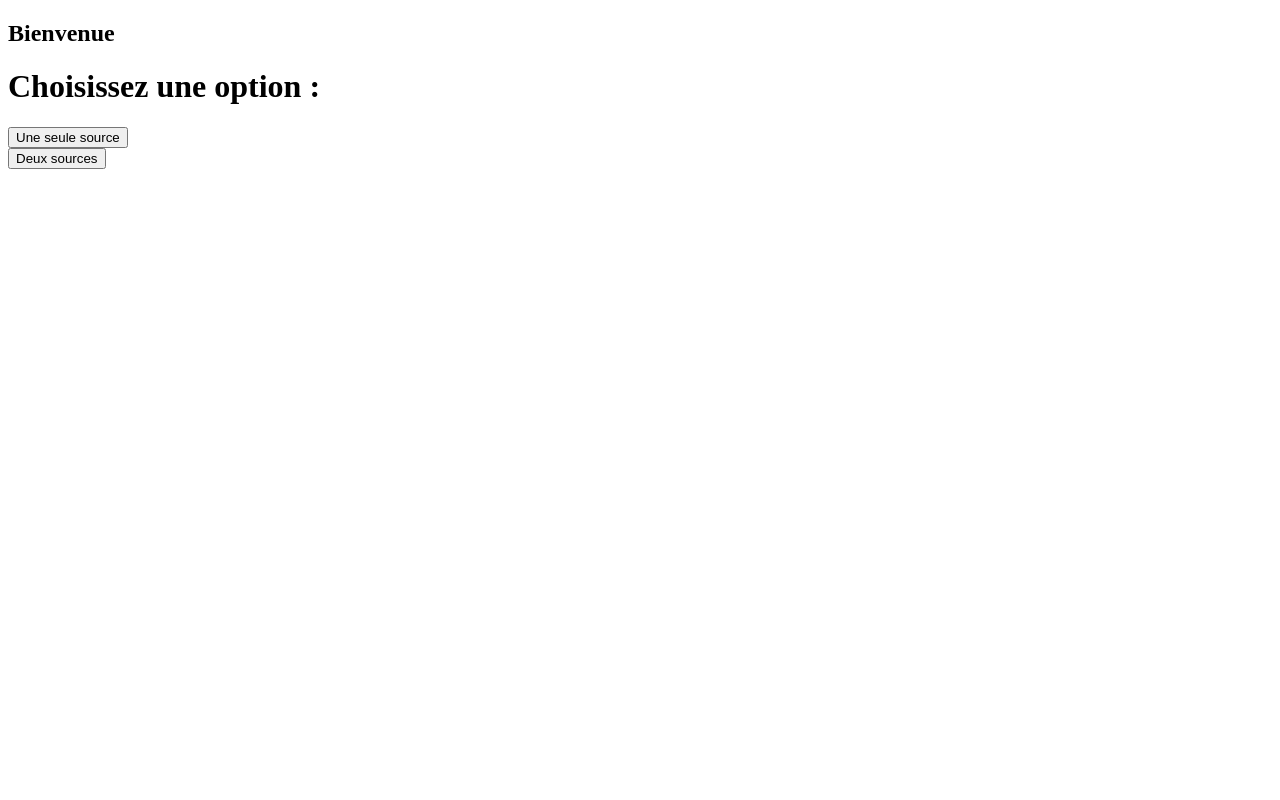
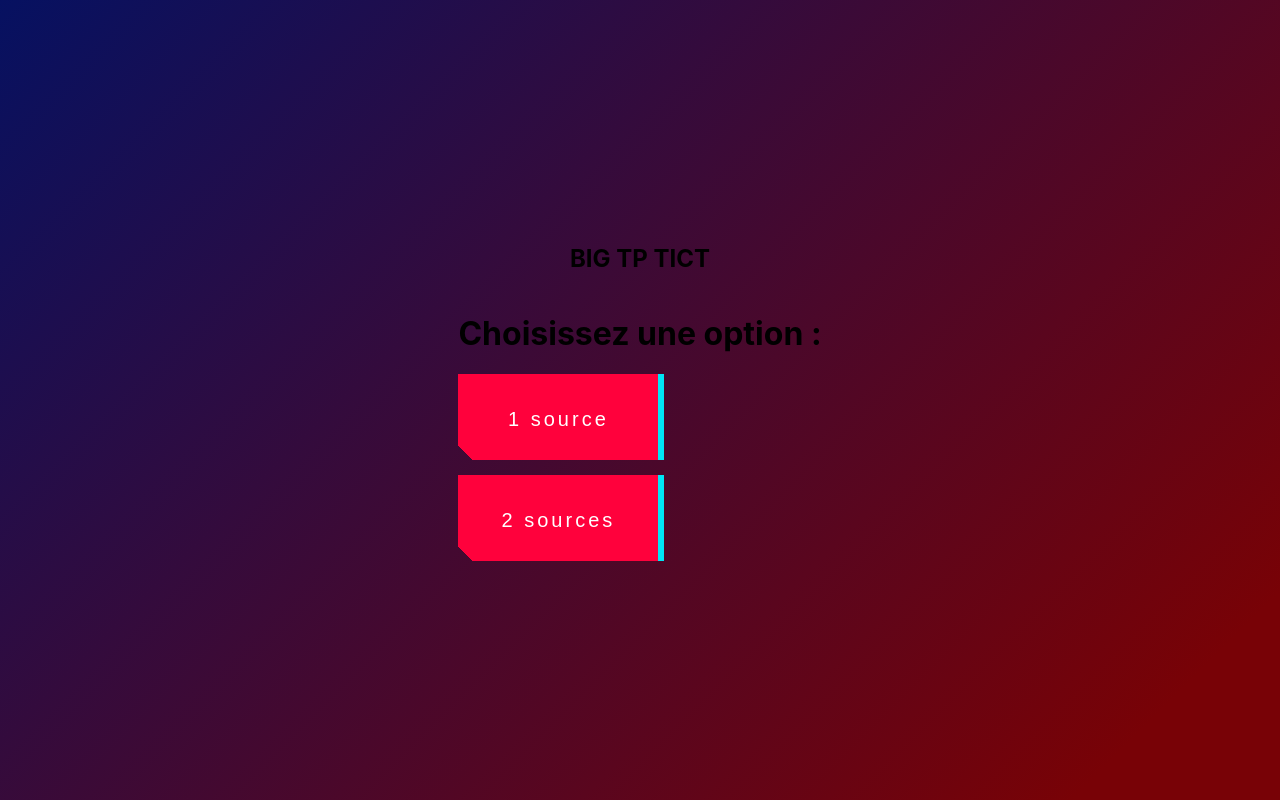
Before and after one commit to MoxaMed-dev/boudaboureghda, a plain HTML site: page index.html in a window 1280 px wide. Drawn offline with Linux system fonts and the light colour scheme.

Commit message:
Add files via upload

```diff
--- a/index.html
+++ b/index.html
@@ -1,27 +1,184 @@
+<!DOCTYPE html>
 
-<!DOCTYPE html>
 <html>
 <head>
-    <title>Calcul d'Entropie</title>
+    <title>BIG TP</title>
+
+    <style>
+
+        body {
+
+            font-family: 'SF Pro Display', sans-serif;
 
 
+            background: linear-gradient(-45deg, #780206 10%, #061161 100%);
+            background-size: cover;
+
+            background-position: center;
+
+            animation: gradient 15s ease infinite;
+            height: 100vh;
+            margin: 0;
+            display: flex;
+            flex-direction: column;
+            justify-content: center;
+            align-items: center;
+        }
+
+        .button-49,
+.button-49:after {
+  width: 150px;
+  height: 76px;
+  line-height: 78px;
+  font-size: 20px;
+  font-family: 'Bebas Neue', sans-serif;
+  background: linear-gradient(45deg, transparent 5%, #FF013C 5%);
+  border: 0;
+  color: #fff;
+  letter-spacing: 3px;
+  box-shadow: 6px 0px 0px #00E6F6;
+  outline: transparent;
+  position: relative;
+  user-select: none;
+  -webkit-user-select: none;
+  touch-action: manipulation;
+}
+
+        /* Styles pour button-74 */
+        .button-74 {
+            width: 200px;
+            height: 40px;
+            /* Ajoutez tout autre style que vous souhaitez pour les boutons */
+        }
+
+        /* Styles pour button-49 */
+        .button-49,
+        .button-49:after {
+            width: 150px;
+            height: 76px;
+            line-height: 78px;
+            font-size: 20px;
+            font-family: 'Bebas Neue', sans-serif;
+            background: linear-gradient(45deg, transparent 5%, #FF013C 5%);
+            border: 0;
+            color: #fff;
+            letter-spacing: 3px;
+            box-shadow: 6px 0px 0px #00E6F6;
+            outline: transparent;
+            position: relative;
+            user-select: none;
+            -webkit-user-select: none;
+            touch-action: manipulation;
+        }
+
+        .button-49:after {
+  --slice-0: inset(50% 50% 50% 50%);
+  --slice-1: inset(80% -6px 0 0);
+  --slice-2: inset(50% -6px 30% 0);
+  --slice-3: inset(10% -6px 85% 0);
+  --slice-4: inset(40% -6px 43% 0);
+  --slice-5: inset(80% -6px 5% 0);
+
+  content: 'ALTERNATE TEXT';
+  display: block;
+  position: absolute;
+  top: 0;
+  left: 0;
+  right: 0;
+  bottom: 0;
+  background: linear-gradient(45deg, transparent 3%, #00E6F6 3%, #00E6F6 5%, #FF013C 5%);
+  text-shadow: -3px -3px 0px #F8F005, 3px 3px 0px #00E6F6;
+  clip-path: var(--slice-0);
+}
+
+.button-49:hover:after {
+  animation: 1s glitch;
+  animation-timing-function: steps(2, end);
+}
+
+@keyframes glitch {
+  0% {
+    clip-path: var(--slice-1);
+    transform: translate(-20px, -10px);
+  }
+  10% {
+    clip-path: var(--slice-3);
+    transform: translate(10px, 10px);
+  }
+  20% {
+    clip-path: var(--slice-1);
+    transform: translate(-10px, 10px);
+  }
+  30% {
+    clip-path: var(--slice-3);
+    transform: translate(0px, 5px);
+  }
+  40% {
+    clip-path: var(--slice-2);
+    transform: translate(-5px, 0px);
+  }
+  50% {
+    clip-path: var(--slice-3);
+    transform: translate(5px, 0px);
+  }
+  60% {
+    clip-path: var(--slice-4);
+    transform: translate(5px, 10px);
+  }
+  70% {
+    clip-path: var(--slice-2);
+    transform: translate(-10px, 10px);
+  }
+  80% {
+    clip-path: var(--slice-5);
+    transform: translate(20px, -10px);
+  }
+  90% {
+    clip-path: var(--slice-1);
+    transform: translate(-10px, 0px);
+  }
+  100% {
+    clip-path: var(--slice-1);
+    transform: translate(0);
+  }
+}
+
+@media (min-width: 768px) {
+  .button-49,
+  .button-49:after {
+    width: 200px;
+    height: 86px;
+    line-height: 88px;
+  }
+}
+
+    </style>
+
+      <style>
+
+</style>
 
 </head>
 <body>
+
     <div class="container">
         <h2 class="title">
-            <span class="title-word title-word-1">Bienvenue</span>
+            <span class="title-word title-word-1">BIG TP TICT</span>
+
+
         </h2>
     </div>
 
-    <div class="container mt-5">
+    <div class="container mt-5 text-center">
         <h1>Choisissez une option :</h1>
-        <div class="row mb-4">
-            <div class="col-md-6">
-                <button class="button-74" role="button" onclick="selectChoice(1)">Une seule source</button>
+        <div class="row mb-4 justify-content-center align-items-center"> <!-- Utilisation de classes Bootstrap pour centrer les boutons -->
+            <div class="col-md-6"style="margin-bottom: 15px;">
+                <!-- Ajout de la classe button-49 au bouton "1 source" -->
+                <button class="button-74 button-49" role="button" onclick="selectChoice(1)">1 source</button>
             </div>
-            <div class="col-md-6">
-                <button class="button-74" role="button" onclick="selectChoice(2)">Deux sources</button>
+            <div class="col-md-6"style="margin-bottom: 15px;">
+                <!-- Ajout de la classe button-49 au bouton "2 sources" -->
+                <button class="button-74 button-49" role="button" onclick="selectChoice(2)">2 sources</button>
             </div>
         </div>
         <div id="result" class="mt-4"></div>
```
